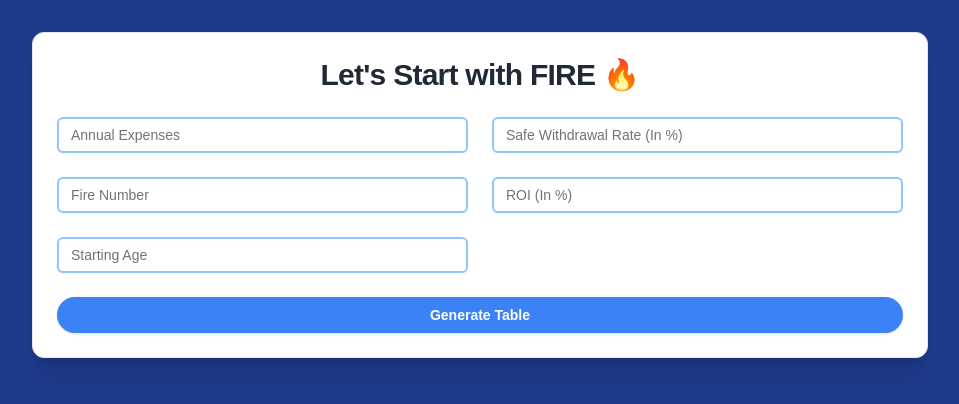
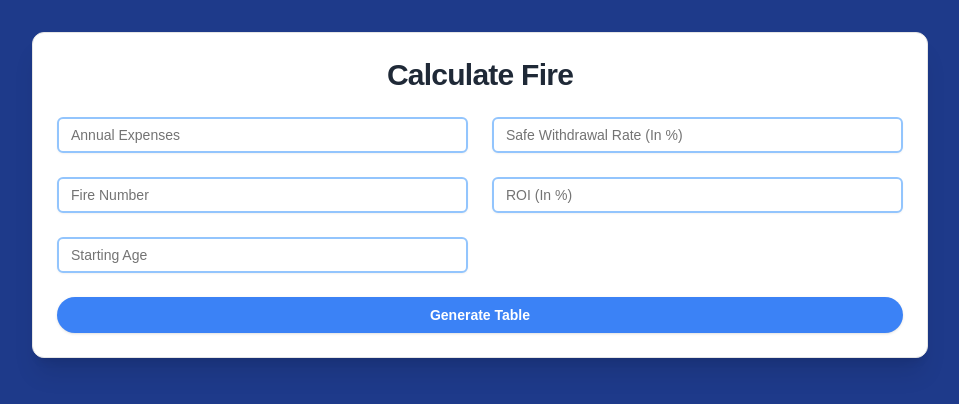
Before and after one commit to krishnanunnismenon/zero1Calc, a Next.js app: page /fire in a window 1280 px wide. Shown: the top 404 px of the page, without its empty margins (160-1119 px from the left). Built offline with nearby package versions, Linux system fonts and the light colour scheme.

Commit message:
Fixed some bugs while deployment

```diff
--- a/app/car-afford/page.tsx
+++ b/app/car-afford/page.tsx
@@ -7,7 +7,7 @@
 import { Card, CardContent, CardHeader, CardTitle } from '@/components/ui/card'
 import { Label } from '@/components/ui/label'
 import { IndianRupee, Youtube } from 'lucide-react'
-import { Alert, AlertDescription } from '@/components/ui/alert'
+
 
 interface Inputs {
   annualIncome: string;
--- a/app/fire/page.tsx
+++ b/app/fire/page.tsx
@@ -73,7 +73,7 @@
     <div className="min-h-screen bg-blue-900 p-8">
       <Card className="max-w-4xl mx-auto bg-white shadow-xl">
         <CardHeader>
-          <CardTitle className="text-3xl font-bold text-center text-gray-800">Let's Start with FIRE 🔥</CardTitle>
+          <CardTitle className="text-3xl font-bold text-center text-gray-800">Calculate Fire</CardTitle>
         </CardHeader>
         <CardContent>
           <div className="grid grid-cols-1 md:grid-cols-2 gap-6 mb-6">
```
